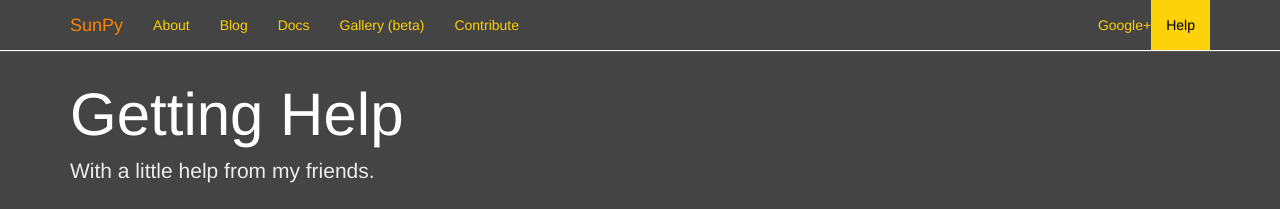
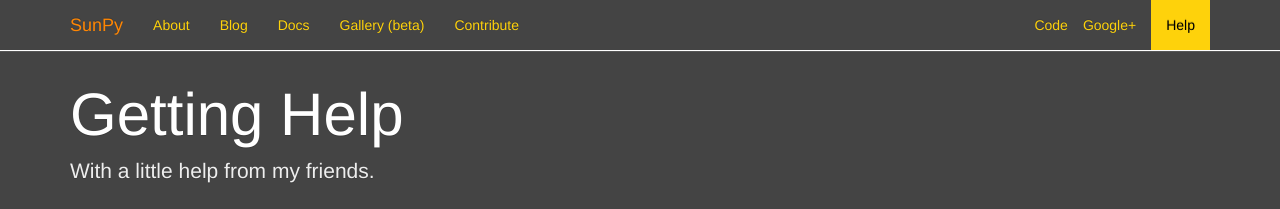
Before and after one commit to sunpy/sunpy.org, a Jekyll site: the page built from help.html, in a window 1280 px wide. Shown: the top 209 px of the page. Built offline with Jekyll 4.4.1, drawn with Linux system fonts in a browser that asks for light colours; nearby versions of some CDN libraries; Markdown is read by kramdown in place of the engine named in the settings; comment, search, counter and statistics services are not loaded.

Commit message:
added link to stable code to navbar

```diff
--- a/_includes/nav-main.html
+++ b/_includes/nav-main.html
@@ -37,6 +37,11 @@
           <a href="https://plus.google.com/+SunpyOrg" rel="publisher">Google+</a>
         </li>
       </ul>
+         <ul class="nav navbar-nav navbar-right">
+        <li>
+          <a href="https://github.com/sunpy/sunpy/tree/stable">Code</a>
+        </li>
+      </ul>
     </nav>
   </div>
 </header>
```
